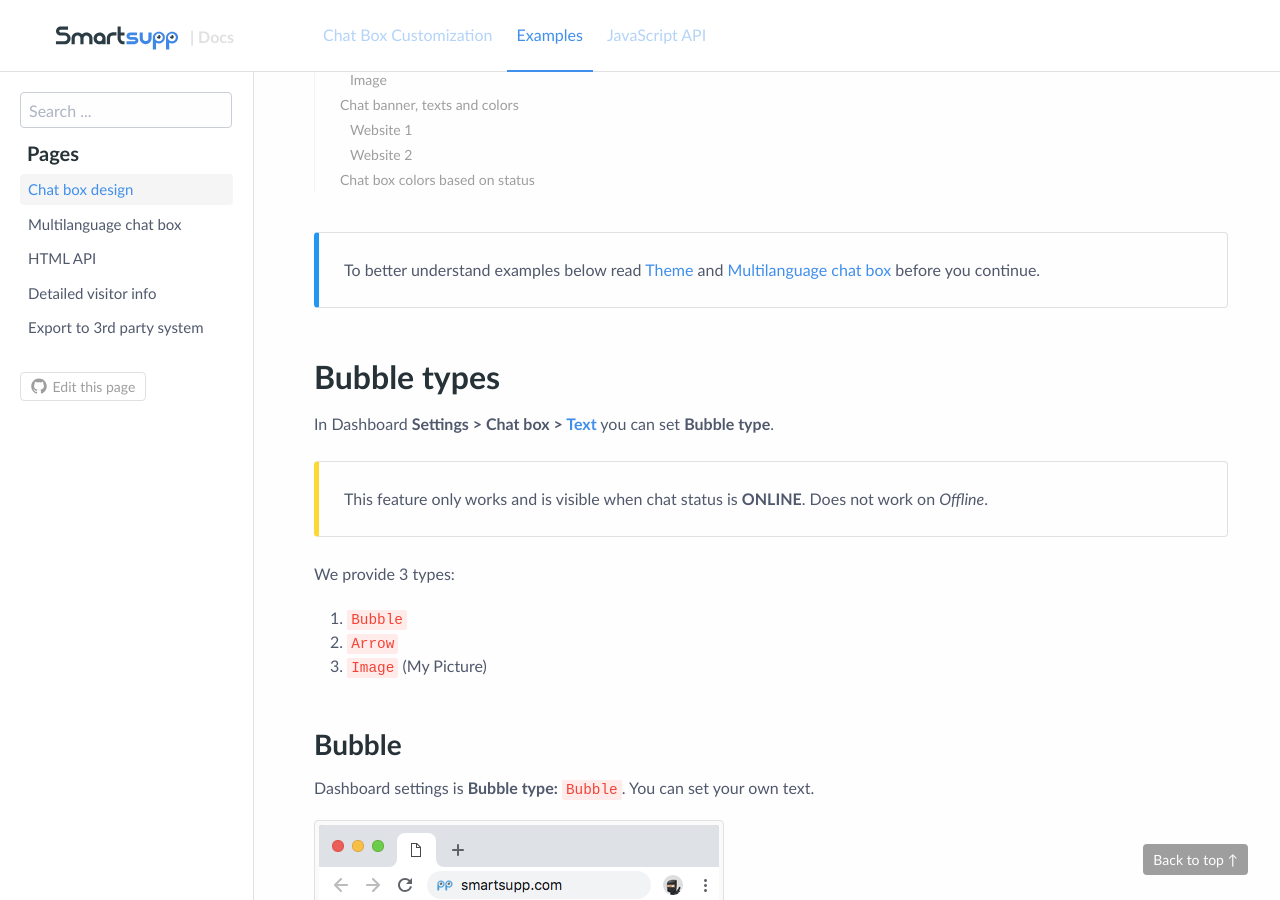
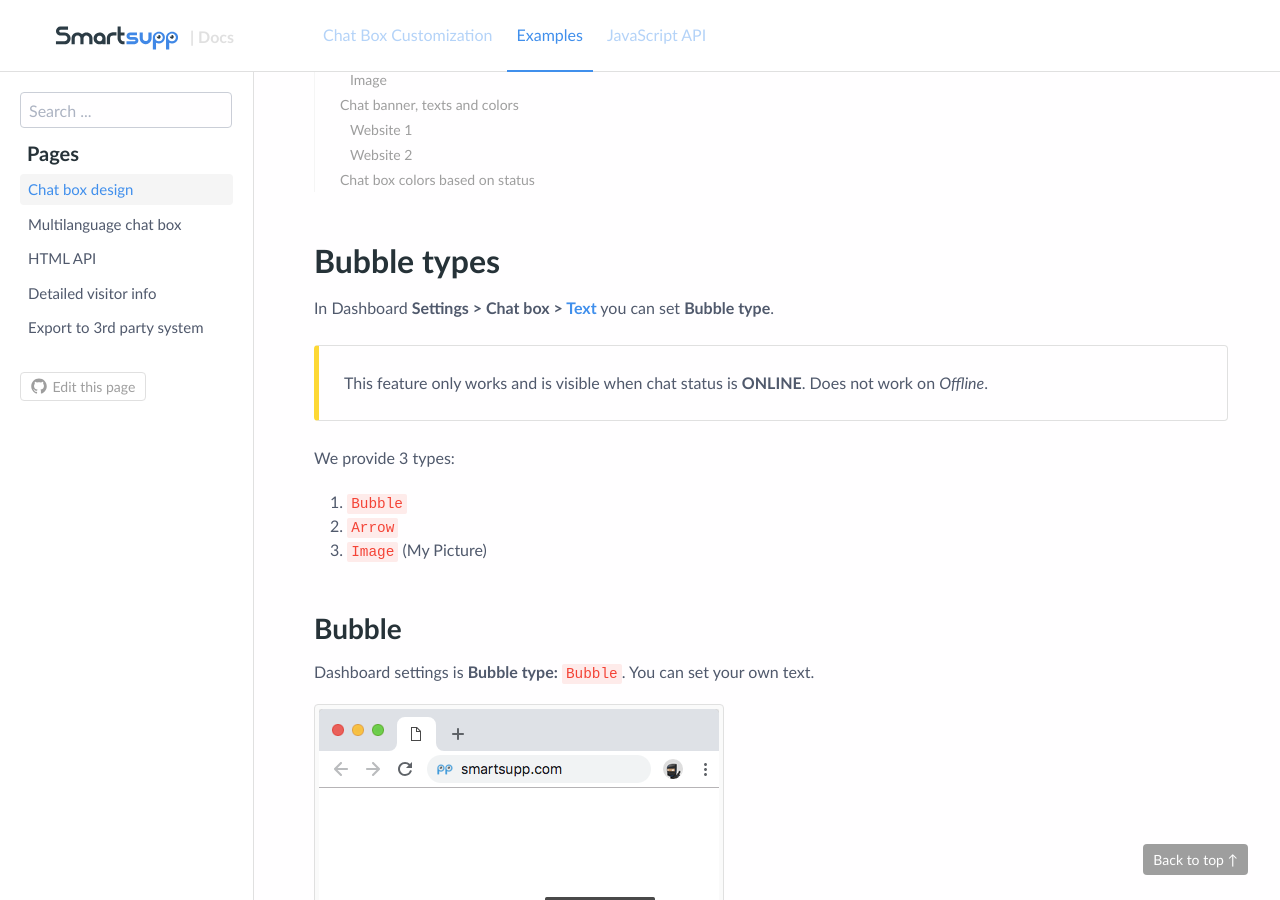
Before and after one commit to smartsupp/smartsupp.github.io, a Jekyll site: the page built from _docs/examples/chat-box-design.md, in a window 1280 px wide and 900 px high, scrolled down 341 px. Built offline with Jekyll 4.4.1, drawn with Linux system fonts in a browser that asks for light colours; comment, search, counter and statistics services are not loaded.

Commit message:
removed - info alerts

```diff
--- a/_docs/examples/chat-box-design.md
+++ b/_docs/examples/chat-box-design.md
@@ -3,9 +3,6 @@
 subtitle: "Adjust texts, colors and logo on single or multiple domains."
 description: "Create different chat box designs and use this API for different departments or sections on your website."
 ---
-
-To better understand examples below read [Theme](/docs/javascript-api/theme/) and [Multilanguage chat box](/docs/examples/multilanguage-chat-box/) before you continue.
-{: .callout .callout-info }
 
 ## Bubble types
 
```
Also changed, not shown: _docs/examples/multilanguage-chat-box.md (+0 -3 lines).
